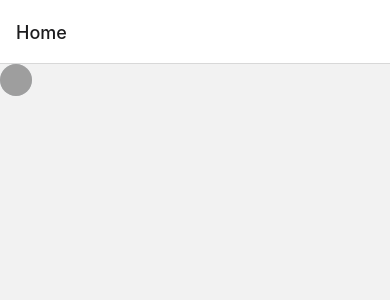
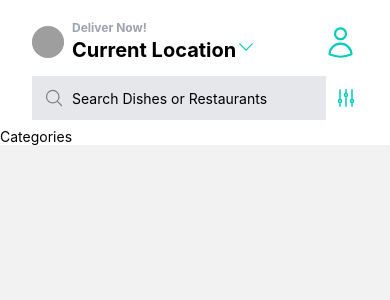
Before and after one commit to pjparties/deliveroo, a React Native app: screen /Home in a window 390 px wide. Shown: the top 300 px of the page. Built offline with nearby package versions, Linux system fonts and the light colour scheme; grey boxes are pictures that could not be loaded.

Commit message:
added componenets

```diff
--- /dev/null
+++ b/components/categories.js
@@ -0,0 +1,12 @@
+import { View, Text } from 'react-native'
+import React from 'react'
+
+const Categories = () => {
+  return (
+    <View>
+      <Text>Categories</Text>
+    </View>
+  )
+}
+
+export default Categories
--- a/package.json
+++ b/package.json
@@ -9,6 +9,7 @@
     "web": "expo start --web"
   },
   "dependencies": {
+    "@heroicons/react": "^2.0.16",
     "@react-navigation/native": "^6.1.6",
     "@react-navigation/native-stack": "^6.9.12",
     "expo": "~48.0.4",
@@ -18,6 +19,8 @@
     "react-dom": "^18.2.0",
     "react-native": "0.71.3",
     "react-native-gesture-handler": "~2.9.0",
+    "react-native-heroicons": "^3.2.0",
+    "react-native-svg": "^13.4.0",
     "react-native-web": "~0.18.11"
   },
   "devDependencies": {
--- a/screens/HomeScreen.js
+++ b/screens/HomeScreen.js
@@ -1,19 +1,23 @@
-import { View, Image, SafeAreaView } from 'react-native'
+import { View, Image, SafeAreaView, Text, TextInput, ScrollView } from 'react-native'
 import React, { useLayoutEffect } from 'react'
 import { useNavigation } from '@react-navigation/native'
+import { ChevronDownIcon, UserIcon, MagnifyingGlassIcon,AdjustmentsVerticalIcon } from 'react-native-heroicons/outline'
+import Categories from '../components/categories';
+
 
 const HomeScreen = () => {
   const navigation = useNavigation();
 
   useLayoutEffect(() => {
       navigation.setOptions({
-        headerShown: true,
+        headerShown: false,
       })
 },[])
 
 
   return (
-    <SafeAreaView>
+    <SafeAreaView className='bg-white pt-5'>
+      <View className="flex-row pb-3 items-center mx-4 space-x-2 px-4">
         {/* Header */}
          <View>
           <Image
@@ -23,6 +27,39 @@
             className = "h-7 w-7 bg-gray-300 p-4 rounded-full"
           />
          </View>
+
+
+         <View className='flex-1'>
+          <Text className="font-bold text-gray-400 text-xs">Deliver Now!</Text>
+          <Text className='font-bold text-xl'>Current Location
+            <ChevronDownIcon size={20} color="#00ccbb" />
+          </Text>
+         </View>
+
+         <UserIcon size={35} color="#00ccbb" />
+
+
+    </View>
+
+    {/* Search */}
+    <View className="flex-row items-center space-x-2 pb-2 mx-4 px-4">
+      <View className="flex-row flex-1 space-x-2 bg-gray-200 p-3">
+        <MagnifyingGlassIcon color="gray" size={20} />
+        <TextInput placeholder="Search Dishes or Restaurants" keyboardType='default'/>
+      </View>
+
+      <AdjustmentsVerticalIcon color='#00ccbb'/>
+    </View>
+
+    {/* Body */}
+    <ScrollView>
+      {/* Categories slider */}
+          <Categories />
+
+      {/* Featured */}
+      {/* featured rows */}
+    </ScrollView>
+
     </SafeAreaView>
   );
 };
```
Also changed, not shown: 1 other file (tests, documents, lock files or other folders).
